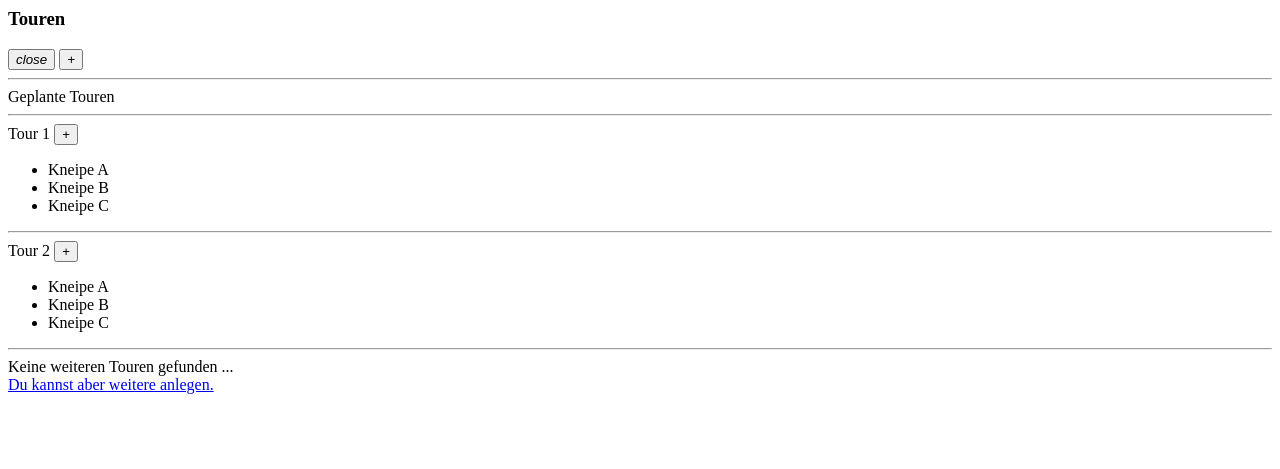
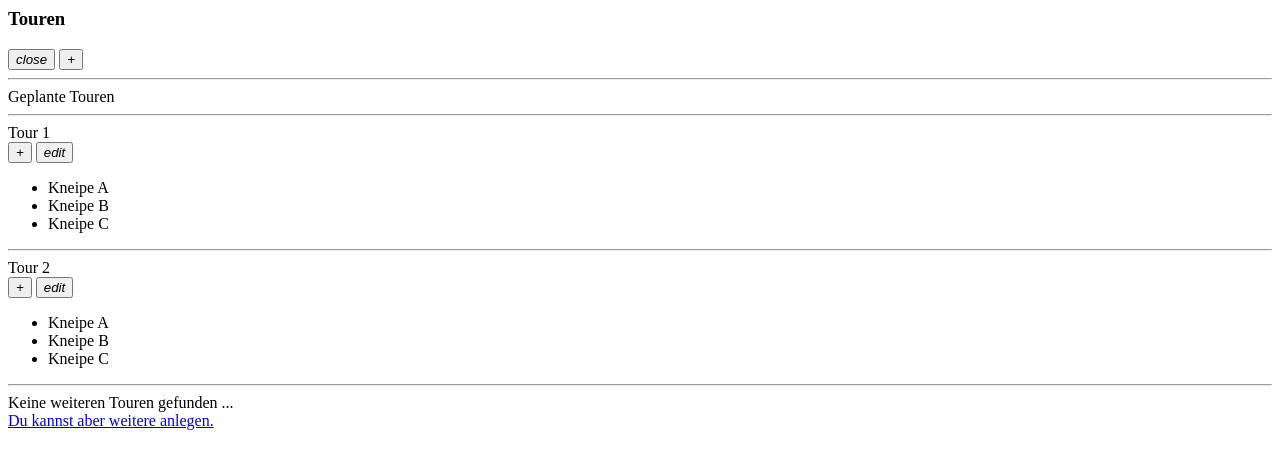
Before and after one commit to ledidious/bar-hopping, a PHP site: page /main/main_tours.php in a window 1280 px wide. Shown: the top 469 px of the page. Run offline with PHP 8.4, Linux system fonts and the light colour scheme.

Commit message:
Main page: Add edit button for tours

```diff
--- a/src/view/html/main/main_tours.php
+++ b/src/view/html/main/main_tours.php
@@ -20,9 +20,14 @@
         <div id="tours-list-group_1">
             <div id="tours-list-group_1-tour_1">
                 <span class="expand-button" bh-expandable="tours-list-group_1-tour_1-bars">Tour 1</span>
-                <button class="button-add tours-add">
-                    <i class="button-add-icon">+</i>
-                </button>
+                <div class="tour-actions">
+                    <button class="button-add">
+                        <i class="button-add-icon">+</i>
+                    </button>
+                    <button>
+                        <i class="material-icons">edit</i>
+                    </button>
+                </div>
                 <ul id="tours-list-group_1-tour_1-bars">
                     <li>Kneipe A</li>
                     <li>Kneipe B</li>
@@ -33,9 +38,14 @@
 
             <div id="tours-list-group_1-tour_2">
                 <span class="expand-button" bh-expandable="tours-list-group_1-tour_2-bars">Tour 2</span>
-                <button class="button-add tours-add">
-                    <i class="button-add-icon">+</i>
-                </button>
+                <div class="tour-actions">
+                    <button class="button-add">
+                        <i class="button-add-icon">+</i>
+                    </button>
+                    <button>
+                        <i class="material-icons">edit</i>
+                    </button>
+                </div>
                 <ul id="tours-list-group_1-tour_2-bars">
                     <li>Kneipe A</li>
                     <li>Kneipe B</li>
```
Also changed, not shown: src/view/css/main/main_tours.css (+2 -6 lines).
